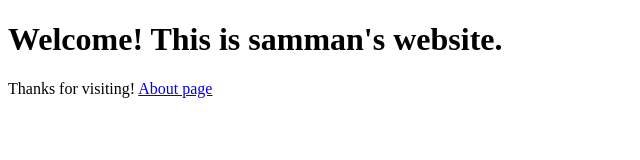
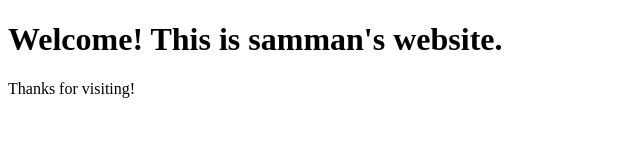
Before and after one commit to sammanpathak/site, a plain HTML site: page index.html in a window 1280 px wide. Shown: the full height of the page, 0-640 px from the left. Drawn offline with Linux system fonts and the light colour scheme.

Commit message:
added favicon

```diff
--- a/index.html
+++ b/index.html
@@ -3,11 +3,11 @@
 <head>
     <meta charset="UTF-8">
     <meta name="viewport" content="width=device-width, initial-scale=1.0">
+    <link rel="icon" type="image/x-icon" href="assets/images/favicon.ico">
     <title>sam</title>
 </head>
 <body>
     <h1>Welcome! This is samman's website.</h1>
     Thanks for visiting!
-    <a href="about">About page</a>
 </body>
 </html>
```
